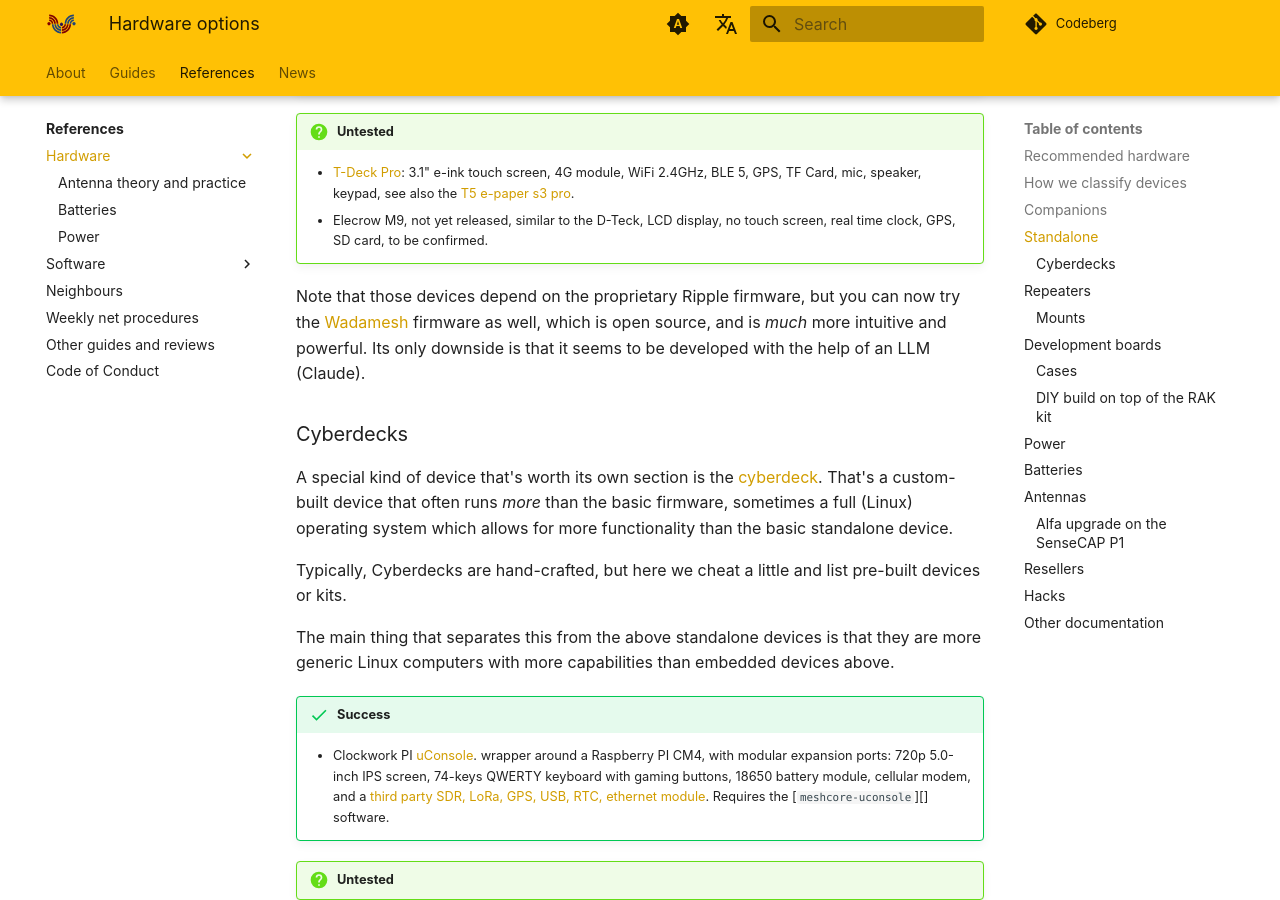
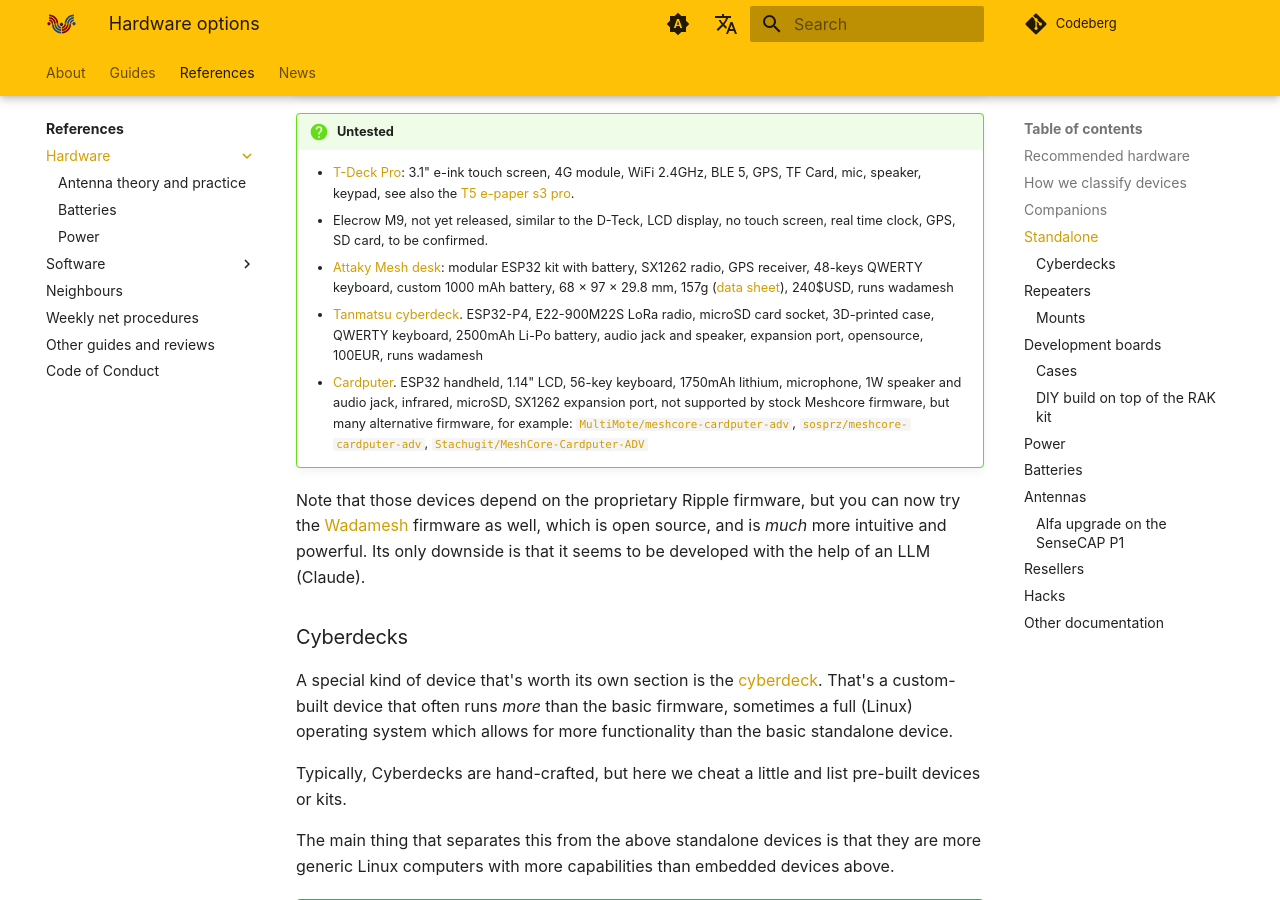
Before and after one commit to ReseauLibre/lora.reseaulibre.ca, an MkDocs documentation site: the page built from docs/references/hardware/index.md, in a window 1280 px wide and 900 px high, scrolled down 4474 px. Built offline with MkDocs 1.6.1 and Material for MkDocs 9.7.7, drawn with Linux system fonts in a browser that asks for light colours; plug-ins that fetch from the network failed and are left out; comment, search, counter and statistics services are not loaded.

Commit message:
hardware: add attaky, tanmatsu, cardputer

```diff
--- a/docs/references/hardware/index.md
+++ b/docs/references/hardware/index.md
@@ -237,6 +237,21 @@
       s3 pro](https://lilygo.cc/products/t5-e-paper-s3-pro).
     - Elecrow M9, not yet released, similar to the D-Teck, LCD
       display, no touch screen, real time clock, GPS, SD card, to be confirmed.
+    - [Attaky Mesh desk](https://shop.attaky.com/products/attaky_mesh_deck?variant=52819861537084):
+      modular ESP32 kit with battery, SX1262 radio, GPS receiver, 48-keys
+      QWERTY keyboard, custom 1000 mAh battery, 68 × 97 × 29.8 mm,
+      157g ([data sheet](https://docs.attaky.com/docs/datasheets/builds/mesh-deck)),
+      240$USD, runs wadamesh
+    - [Tanmatsu cyberdeck](https://shop.nicolaielectronics.nl/shop/tanmatsu-9/tanmatsu-cyberdeck-3?attribute_values=1).
+      ESP32-P4,  E22-900M22S LoRa radio, microSD card socket,
+      3D-printed case, QWERTY keyboard, 2500mAh Li-Po battery, audio
+      jack and speaker, expansion port, opensource, 100EUR, runs
+      wadamesh
+    - [Cardputer](https://shop.m5stack.com/products/cardputer-mesh-kit-for-meshtastic-esp32-s3?variant=48684913164545).
+      ESP32 handheld, 1.14" LCD, 56-key keyboard, 1750mAh lithium,
+      microphone, 1W speaker and audio jack, infrared, microSD, SX1262
+      expansion port, not supported by stock Meshcore firmware, but
+      many alternative firmware, for example: [`MultiMote/meshcore-cardputer-adv`](https://github.com/MultiMote/meshcore-cardputer-adv), [`sosprz/meshcore-cardputer-adv`](https://github.com/sosprz/meshcore-cardputer-adv), [`Stachugit/MeshCore-Cardputer-ADV`](https://github.com/Stachugit/MeshCore-Cardputer-ADV)
 
 Note that those devices depend on the proprietary Ripple firmware, but
 you can now try the [Wadamesh](https://wadamesh.com/) firmware as well, which is open
```
